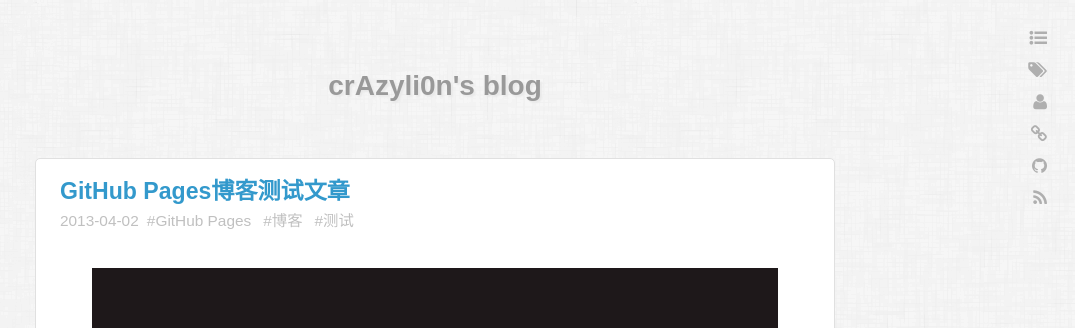
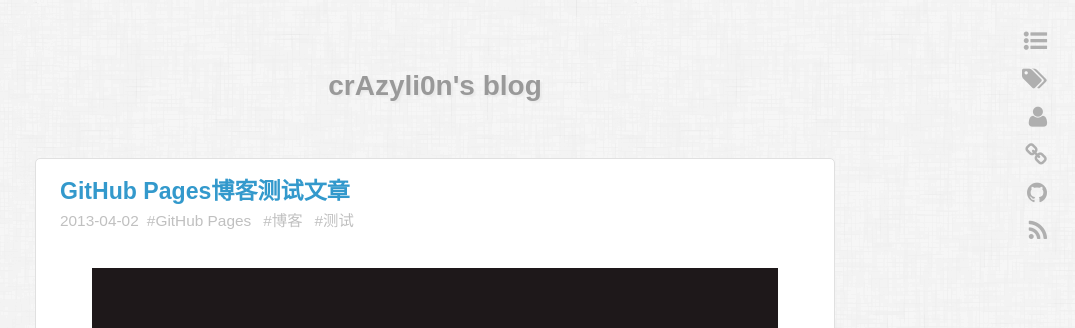
Before and after one commit to xidianpanpei/xidianpanpei.blog, a Jekyll site: the page built from index.markdown, in a window 1280 px wide. Shown: the top 328 px of the page, without its empty margins (205-1280 px from the left). Built offline with Jekyll 4.4.1, drawn with Linux system fonts in a browser that asks for light colours; some web fonts are replaced; Markdown is read by kramdown in place of the engine named in the settings.

Commit message:
1.修改图标大小

```diff
--- a/_layouts/default.html
+++ b/_layouts/default.html
@@ -28,12 +28,12 @@
             <h1><a title="{{ site.name }}" class="" href="/">{{ site.name }}</a></h1>
           </div>
           <nav>
-            <span><a title="Archive" class="icon-list-ul" href="/archive.html"></a></span>
-            <span><a title="Tags" class="icon-tags" href="/tags.html"></a></span>
-            <span><a title="About" class="icon-user" href="/about.html"></a></span>
-            <span><a title="Links" class="icon-link" href="/links.html"></a></span>
-			<span><a title="GitHub" class="icon-github" href="https://github.com/xidianpanpei"></a></span>
-            <span><a title="RSS" class="icon-rss" href="/atom.xml"></a></span>
+            <span><a title="Archive" class="icon-list-ul icon-large" href="/archive.html"></a></span>
+            <span><a title="Tags" class="icon-tags icon-large" href="/tags.html"></a></span>
+            <span><a title="About" class="icon-user icon-large" href="/about.html"></a></span>
+            <span><a title="Links" class="icon-link icon-large" href="/links.html"></a></span>
+			<span><a title="GitHub" class="icon-github icon-large" href="https://github.com/xidianpanpei"></a></span>
+            <span><a title="RSS" class="icon-rss icon-large" href="/atom.xml"></a></span>
           </nav>
         </header>
         <div id="content">
```
